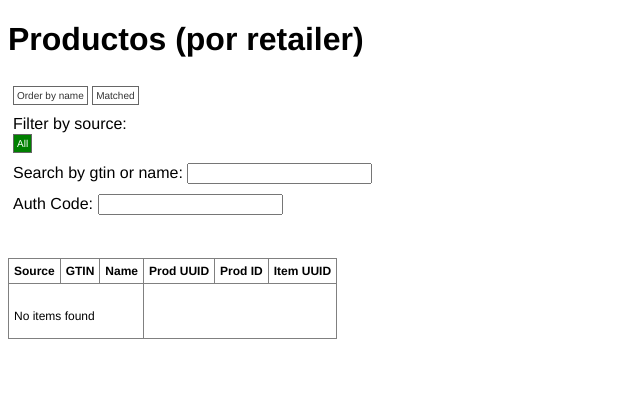
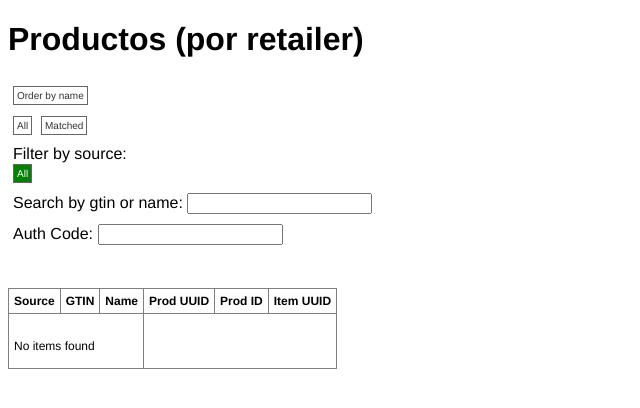
Before and after one commit to OscarHeMe/catalogue, a Python web app: template app/templates/product/list.html in a window 1280 px wide. Shown: the top 408 px of the page, without its empty margins (0-640 px from the left). Run offline with Jinja, Linux system fonts and the light colour scheme; the template is opened without the code that fills it, so the values that code supplies are empty.

Commit message:
Fixed return no products

```diff
--- a/app/controllers/product.py
+++ b/app/controllers/product.py
@@ -382,7 +382,7 @@ def get_list():
     ipp = int(request.args.get('ipp',100))
     _sources = request.args.get('source', '')
     _gtins = request.args.get('gtin', '')
-    matched = request.args.get('matched', None)
+    matched = request.args.get('matched', 'all')
     order = request.args.get('order', '0')
 
     # Split the lists
@@ -397,7 +397,7 @@ def get_list():
             q=q,
             sources=sources,
             gtins=gtins,
-            matched=matched,
+            matched=None if matched=='all' else matched,
             order=int(order)
         )
     except Exception as e:
--- a/app/templates/product/list.html
+++ b/app/templates/product/list.html
@@ -24,6 +24,13 @@
         Order by name</a>
     {% endif %}
     <!-- Matched -->
+</div>
+
+<div class="field">
+    <a
+        class="tag {{'active' if url.matched == 'all' else ''}}"
+        href="{{ url_for('product.get_list', _external=True) }}?p=1&source={{url.sources}}&matched=all&q={{url.q}}&order={{url.order}}">
+        All</a>&nbsp;
     {% if url.matched == '1' %}
     <a
         class="tag active"
--- a/requirements.txt
+++ b/requirements.txt
@@ -9,7 +9,7 @@ idna==2.5
 itsdangerous==0.24
 Jinja2==2.10
 MarkupSafe==1.0
-pandas==0.23.3
+pandas==0.19.0
 pika==0.10.0
 psycopg2==2.7.1
 pygres==1.3.3
```
Also changed, not shown: app/models/product.py (+6 -3 lines).
